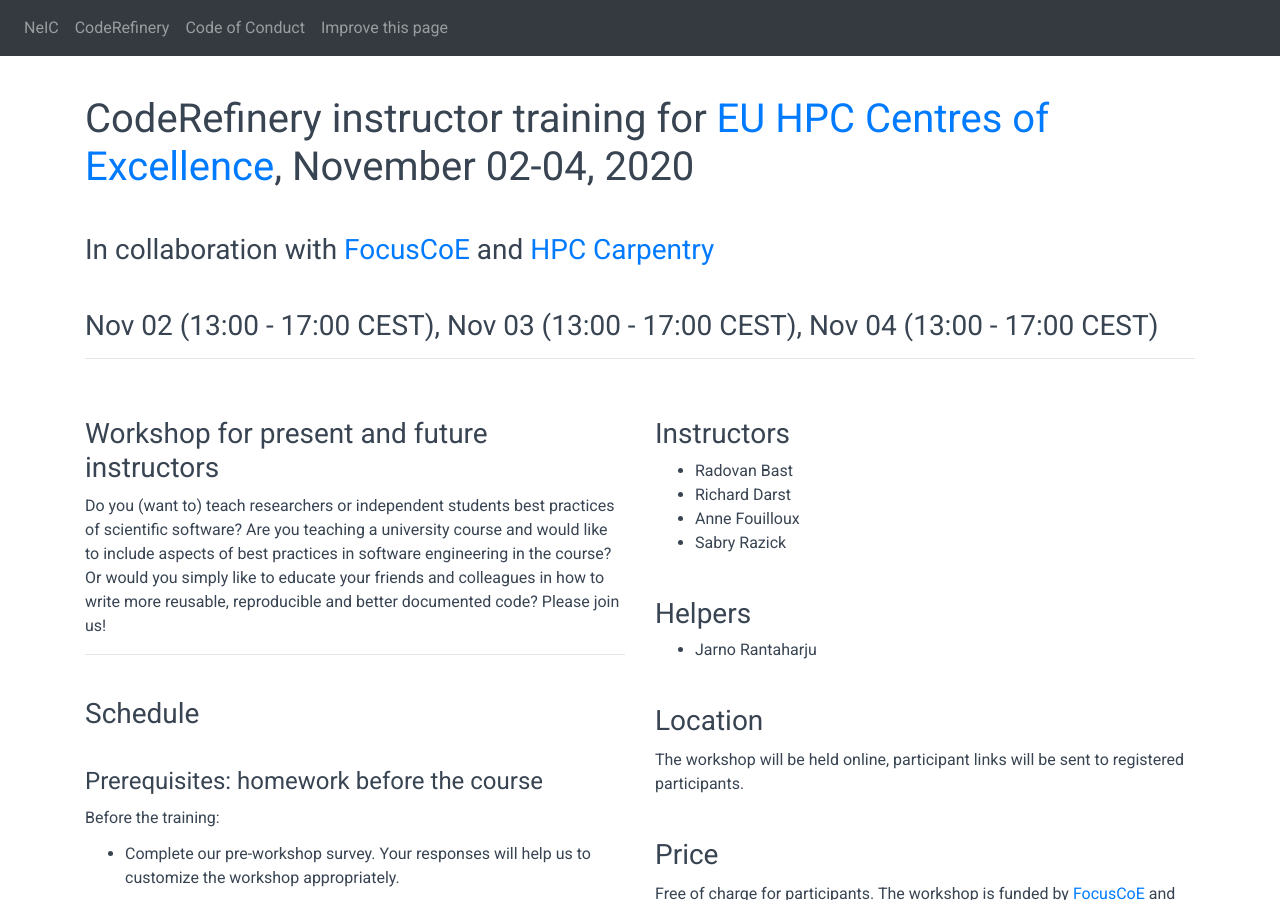
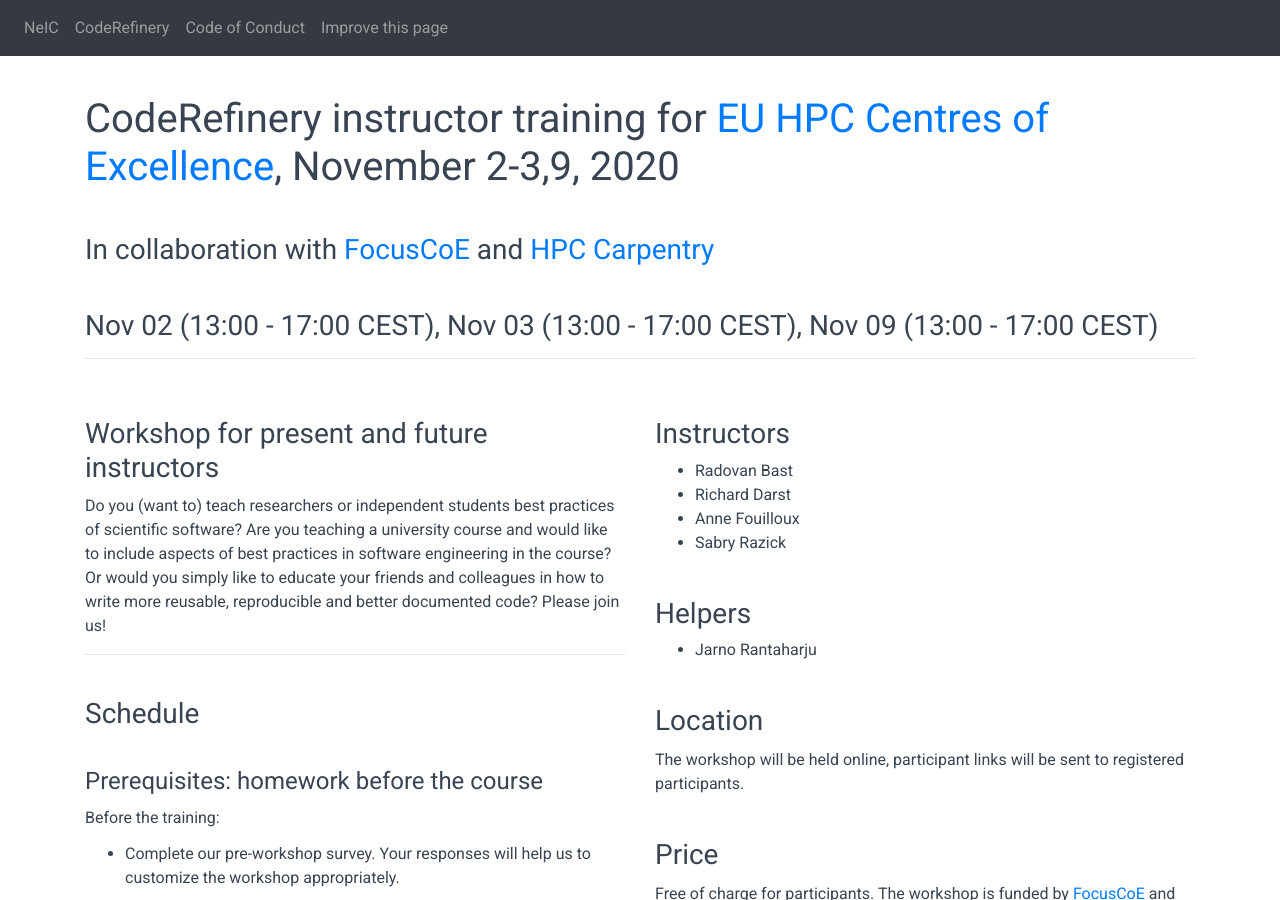
Before and after one commit to simon-ichec/2020-11-02-instructor-training, a Jekyll site: the page built from index.md, in a window 1280 px wide and 900 px high. Built offline with Jekyll 4.4.1, drawn with Linux system fonts in a browser that asks for light colours; comment, search, counter and statistics services are not loaded.

Commit message:
Fixed dates in title

```diff
--- a/title.md
+++ b/title.md
@@ -1,7 +1,7 @@
-# CodeRefinery instructor training for [EU HPC Centres of Excellence](https://www.hpccoe.eu/), November 02-04, 2020
+# CodeRefinery instructor training for [EU HPC Centres of Excellence](https://www.hpccoe.eu/), November 2-3,9, 2020
 
 ### In collaboration with [FocusCoE](https://www.hpccoe.eu/index.php/about/) and [HPC Carpentry](https://hpc-carpentry.github.io/)
 
-### Nov 02 (13:00 - 17:00 CEST), Nov 03 (13:00 - 17:00 CEST), Nov 04 (13:00 - 17:00 CEST)
+### Nov 02 (13:00 - 17:00 CEST), Nov 03 (13:00 - 17:00 CEST), Nov 09 (13:00 - 17:00 CEST)
 
 ---
```
